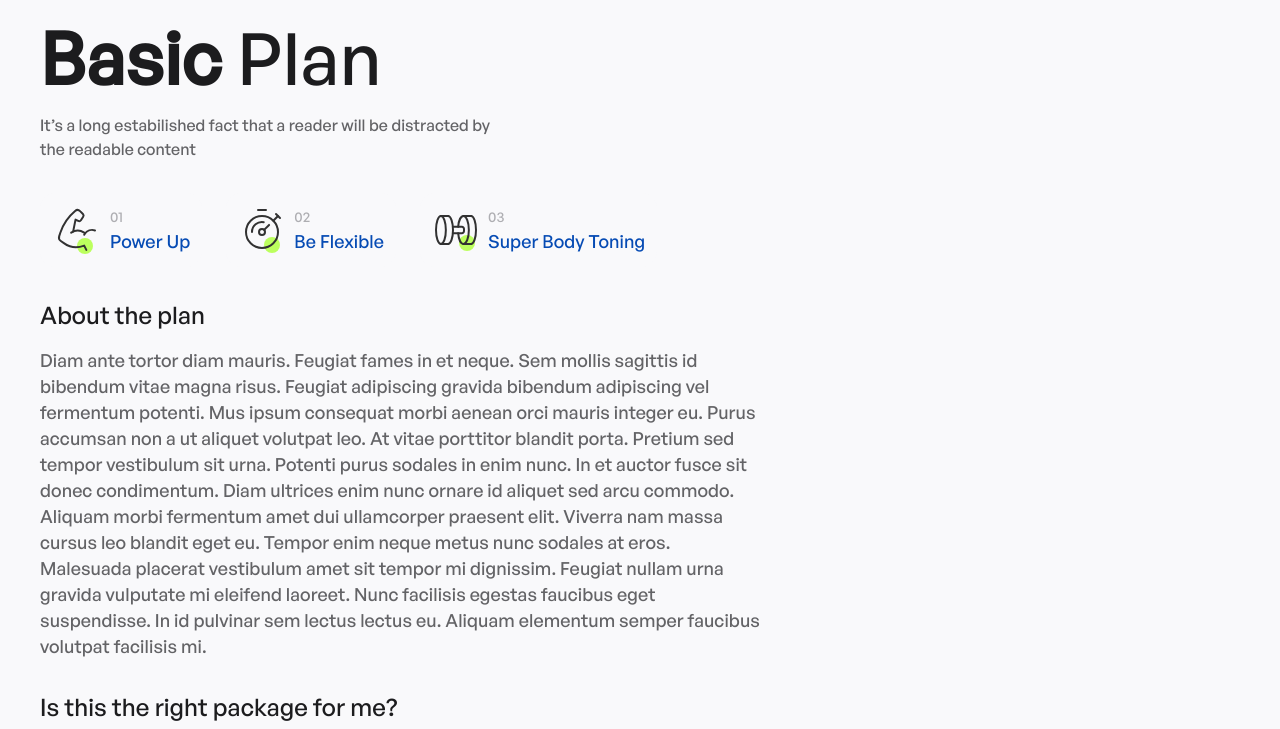
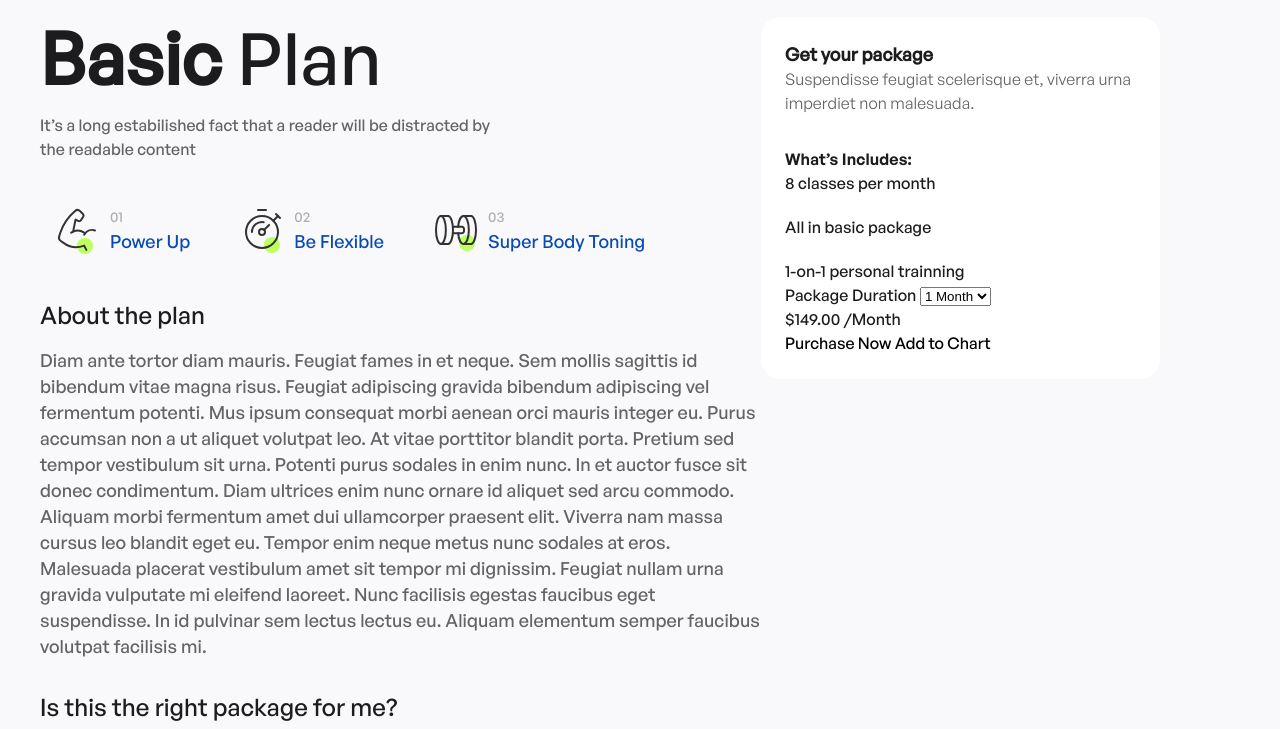
Before and after one commit to erik-frontend/fitness, a plain HTML site: page program.html in a window 1280 px wide. Shown: the part 71-800 px from the top of the page. Drawn offline with Linux system fonts and the light colour scheme.

Commit message:
add program

```diff
--- a/css/main.css
+++ b/css/main.css
@@ -1362,10 +1362,49 @@ main {
   letter-spacing: 0.09px;
 }
 .program-plan .package-reserve {
+  color: #1C1C1E;
   max-width: 399px;
   width: 100%;
   border-radius: 20px;
   background: #FFFFFF;
+  padding: 24px;
+}
+.program-plan .program-plan-wrapper {
+  display: flex;
+  align-items: flex-start;
+}
+.program-plan .package-title {
+  font-family: "GeneralSans-Medium";
+  font-size: 18px;
+  line-height: 26px;
+  font-weight: 600;
+  color: #1C1C1E;
+  letter-spacing: 0.09px;
+}
+.program-plan .package-text {
+  font-family: "GeneralSans-Regular";
+  font-size: 16px;
+  line-height: 24px;
+  font-weight: 400;
+  color: #636366;
+  letter-spacing: 0.08px;
+  margin-bottom: 32px;
+}
+.program-plan .features-list-subtitle {
+  font-family: "GeneralSans-Semibold";
+  font-size: 16px;
+  line-height: 24px;
+  font-weight: 500;
+  font-size: 16px;
+  font-weight: 500;
+  line-height: 24px;
+  letter-spacing: 0.08px;
+  margin-bottom: 16px;
+}
+.program-plan .features-list-items {
+  display: flex;
+  gap: 20px;
+  flex-direction: column;
 }
 
 .footer {
--- a/program.html
+++ b/program.html
@@ -1,11 +1,13 @@
 <!DOCTYPE html>
 <html lang="en">
+
 <head>
     <meta charset="UTF-8">
     <meta name="viewport" content="width=device-width, initial-scale=1.0">
     <title>Basic Plan</title>
     <link rel="stylesheet" href="css/main.min.css">
 </head>
+
 <body>
     <header class="header">
         <div class="header-navbar container">
@@ -50,7 +52,8 @@
                 <div class="program-plan-wrapper">
                     <div class="content">
                         <h1 class="content-title">Basic <span>Plan</span></h1>
-                        <p class="content-subtitle">It’s a long estabilished fact that a reader will be distracted by the readable content</p>
+                        <p class="content-subtitle">It’s a long estabilished fact that a reader will be distracted by
+                            the readable content</p>
                         <div class="content-features">
                             <div class="content-features-block">
                                 <figure>
@@ -82,11 +85,24 @@
                         </div>
                         <article class="content-article">
                             <h2>About the plan</h2>
-                            <p>Diam ante tortor diam mauris. Feugiat fames in et neque. Sem mollis sagittis id bibendum vitae magna risus. Feugiat adipiscing gravida bibendum adipiscing vel fermentum potenti. Mus ipsum consequat morbi aenean orci mauris integer eu. Purus accumsan non a ut aliquet volutpat leo. At vitae porttitor blandit porta. Pretium sed tempor vestibulum sit urna. Potenti purus sodales in enim nunc. In et auctor fusce sit donec condimentum. Diam ultrices enim nunc ornare id aliquet sed arcu commodo. Aliquam morbi fermentum amet dui ullamcorper praesent elit. Viverra nam massa cursus leo blandit eget eu. Tempor enim neque metus nunc sodales at eros. Malesuada placerat vestibulum amet sit tempor mi dignissim. Feugiat nullam urna gravida vulputate mi eleifend laoreet. Nunc facilisis egestas faucibus eget suspendisse. In id pulvinar sem lectus lectus eu. Aliquam elementum semper faucibus volutpat facilisis mi.</p>
+                            <p>Diam ante tortor diam mauris. Feugiat fames in et neque. Sem mollis sagittis id bibendum
+                                vitae magna risus. Feugiat adipiscing gravida bibendum adipiscing vel fermentum potenti.
+                                Mus ipsum consequat morbi aenean orci mauris integer eu. Purus accumsan non a ut aliquet
+                                volutpat leo. At vitae porttitor blandit porta. Pretium sed tempor vestibulum sit urna.
+                                Potenti purus sodales in enim nunc. In et auctor fusce sit donec condimentum. Diam
+                                ultrices enim nunc ornare id aliquet sed arcu commodo. Aliquam morbi fermentum amet dui
+                                ullamcorper praesent elit. Viverra nam massa cursus leo blandit eget eu. Tempor enim
+                                neque metus nunc sodales at eros. Malesuada placerat vestibulum amet sit tempor mi
+                                dignissim. Feugiat nullam urna gravida vulputate mi eleifend laoreet. Nunc facilisis
+                                egestas faucibus eget suspendisse. In id pulvinar sem lectus lectus eu. Aliquam
+                                elementum semper faucibus volutpat facilisis mi.</p>
                             <h2>Is this the right package for me?</h2>
-                            <p>Consectetur adipiscing elit. Odio amet egestas dignissim eu nunc. Id pulvinar enim volutpat tellus. Cras tellus ac dui at sed.</p>
-                            <p>Viverra urna imperdiet non malesuada. In massa id tellus natoque augue in et, et. Suspendisse feugiat scelerisque et, viverra urna imperdiet.Vitae interdum quis lacus ut viverra.
-                               </p>
+                            <p>Consectetur adipiscing elit. Odio amet egestas dignissim eu nunc. Id pulvinar enim
+                                volutpat tellus. Cras tellus ac dui at sed.</p>
+                            <p>Viverra urna imperdiet non malesuada. In massa id tellus natoque augue in et, et.
+                                Suspendisse feugiat scelerisque et, viverra urna imperdiet.Vitae interdum quis lacus ut
+                                viverra.
+                            </p>
                             <ol>
                                 <li>Enim eu turpis egestas pretium aenean pharetra magna ac placerat.</li>
                                 <li>Nunc semper velit netus donec commodo.</li>
@@ -95,19 +111,28 @@
                         </article>
                     </div>
                     <div class="package-reserve">
-                        <span class="package-title"></span>
-                        <p class="package-text"></p>
-                        <span class="package-subtitle"></span>
-                        <ul class="package-list">
-                            <li class="package-list"></li>
-                            <li class="package-list"></li>
-                            <li class="package-list"></li>
-                        </ul>
-                        <span class="select-title"></span>
+                        <span class="package-title">Get your package</span>
+                        <p class="package-text">Suspendisse feugiat scelerisque et, viverra urna imperdiet non
+                            malesuada.</p>
+                        <div class="features-list">
+                            <span class="features-list-subtitle">What’s Includes:</span>
+                            <ul class="features-list-items">
+                                <li class="features-item">8 classes per month</li>
+                                <li class="features-item">All in basic package</li>
+                                <li class="features-item">1-on-1 personal trainning</li>
+                            </ul>
+                        </div>
+                        <span class="select-title">Package Duration</span>
                         <select class="select">
                             <option value="1 Month">1 Month</option>
                             <option value="1 Month">1 Month</option>
                         </select>
+                        <div class="price-permonth">
+                            <span class="permonth-number">$149.00</span>
+                            <span class="per-month-text">/Month</span>
+                        </div>
+                        <button class="btn package-btn plan-link">Purchase Now</button>
+                        <button class="btn package-btn">Add to Chart</button>
                     </div>
                 </div>
             </div>
@@ -123,7 +148,9 @@
                     <div class="slider">
                         <div class="slider-wrapper">
                             <span class="slider-subtitle">Member Review</span>
-                            <p class="slider-text">Eget aliquet sit at lacinia. Magna consequat consectetur maecenas amet sagittis mi. Mattis cursus dolor amet quam commodo amet in sed dui. Risus risus sed sed lectus. </p>
+                            <p class="slider-text">Eget aliquet sit at lacinia. Magna consequat consectetur maecenas
+                                amet sagittis mi. Mattis cursus dolor amet quam commodo amet in sed dui. Risus risus sed
+                                sed lectus. </p>
                             <div class="slider-avatar">
                                 <figure>
                                     <img src="img/review.png" alt="review">
@@ -136,7 +163,9 @@
                     <div class="slider">
                         <div class="slider-wrapper">
                             <span class="slider-subtitle">Member Review</span>
-                            <p class="slider-text">Eget aliquet sit at lacinia. Magna consequat consectetur maecenas amet sagittis mi. Mattis cursus dolor amet quam commodo amet in sed dui. Risus risus sed sed lectus. </p>
+                            <p class="slider-text">Eget aliquet sit at lacinia. Magna consequat consectetur maecenas
+                                amet sagittis mi. Mattis cursus dolor amet quam commodo amet in sed dui. Risus risus sed
+                                sed lectus. </p>
                             <div class="slider-avatar">
                                 <figure>
                                     <img src="img/review.png" alt="review">
@@ -149,7 +178,9 @@
                     <div class="slider">
                         <div class="slider-wrapper">
                             <span class="slider-subtitle">Member Review</span>
-                            <p class="slider-text">Eget aliquet sit at lacinia. Magna consequat consectetur maecenas amet sagittis mi. Mattis cursus dolor amet quam commodo amet in sed dui. Risus risus sed sed lectus. </p>
+                            <p class="slider-text">Eget aliquet sit at lacinia. Magna consequat consectetur maecenas
+                                amet sagittis mi. Mattis cursus dolor amet quam commodo amet in sed dui. Risus risus sed
+                                sed lectus. </p>
                             <div class="slider-avatar">
                                 <figure>
                                     <img src="img/review.png" alt="review">
@@ -240,4 +271,5 @@
     <script src="js/slick.min.js"></script>
     <script src="js/main.js"></script>
 </body>
+
 </html>
```
Also changed, not shown: css/main.min.css.
